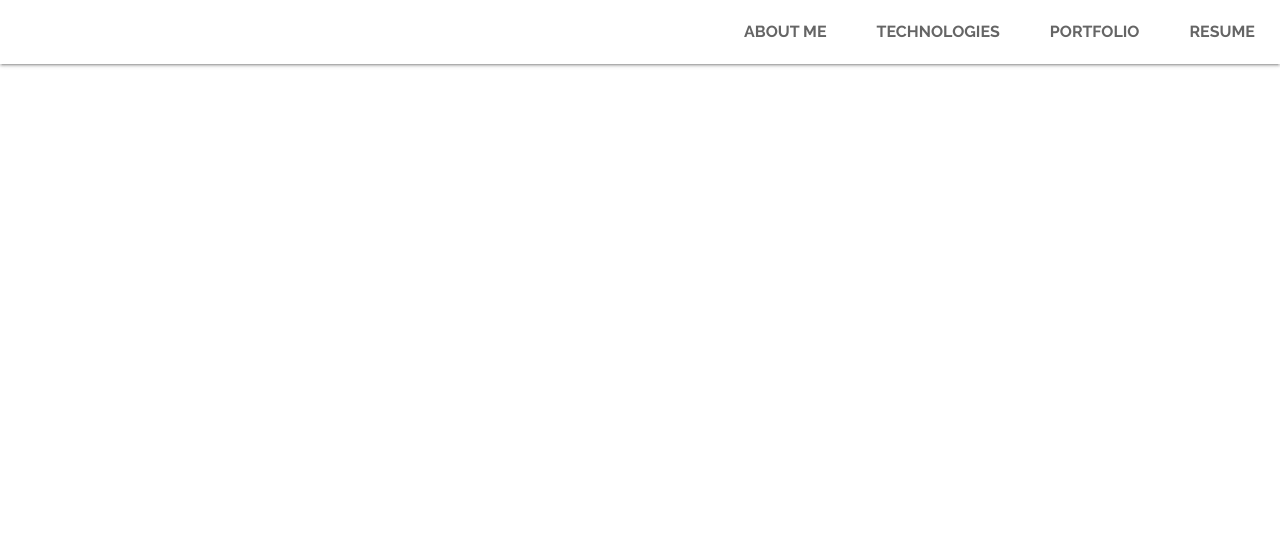
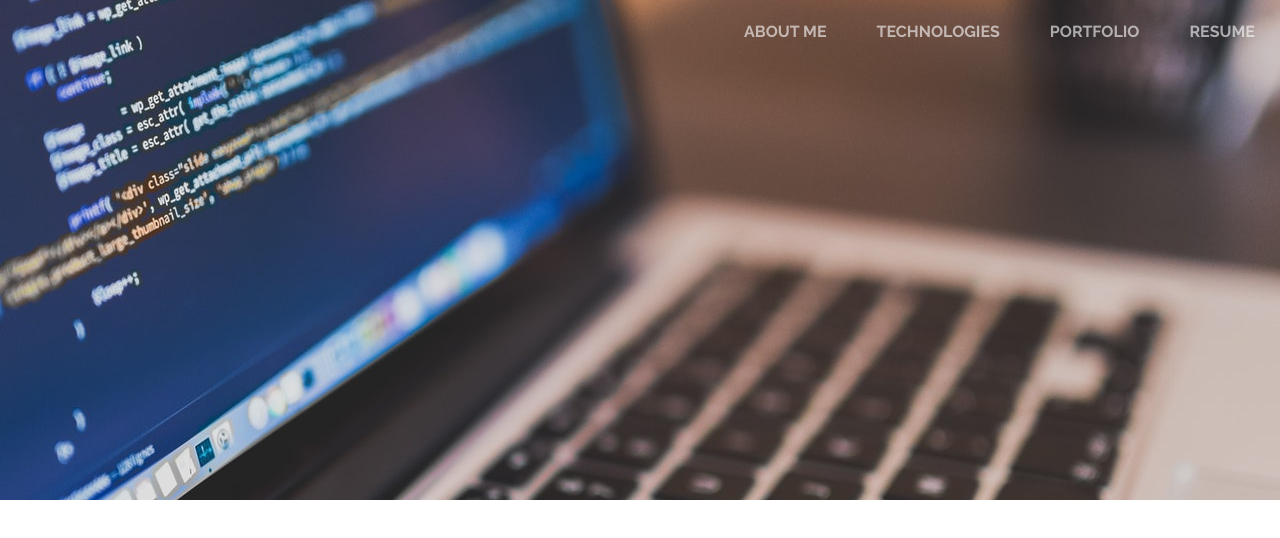
Before and after one commit to MrBurgo/mrburgo.github.io, a plain HTML site: page index.html in a window 1280 px wide. Drawn offline with nearby package versions, Linux system fonts and the light colour scheme.

Commit message:
Made a few small tweaks to css and html. Added temp image for background placeholder

```diff
--- a/index.html
+++ b/index.html
@@ -14,10 +14,9 @@
 <body>
 
   <div class="parallax-container">
-    <div class="parallax"><img src=""></div>
+    <div class="parallax"><img src="./assets/computer.jpg"></div>
     <nav class="transparent">
       <div class="nav-wrapper">
-        <a href="#" class="brand-logo">Logo</a>
         <ul id="nav-mobile" class="right hide-on-med-and-down">
           <li><a href="" class="nav-link">About Me</a></li>
           <li><a href="" class="nav-link">Technologies</a></li>
--- a/javascript/app.js
+++ b/javascript/app.js
@@ -1,3 +1,8 @@
+document.addEventListener('DOMContentLoaded', function() {
+    let elems = document.querySelectorAll('.parallax')
+    let instances = M.Parallax.init(elems, options)
+  });
+
 $(document).ready(() => {
-
+  $('.parallax').parallax()
 })
--- a/styles/style.css
+++ b/styles/style.css
@@ -1,5 +1,9 @@
+.transparent {
+  box-shadow: none;
+}
+
 .nav-link {
-  color: black;
+  color: white;
   font-size: 16px;
   margin: 0px 10px;
   opacity: 0.6;
@@ -9,12 +13,8 @@
   text-transform: uppercase;
 }
 
-/* nav ul a:hover {
-  background-color: transparent;
-} */
-
 .nav-link:hover {
-  color: black;
+  color: white;
   opacity: 1.0;
   transition: 0.6s;
   background-color: transparent;
```
Also changed, not shown: assets/computer.jpg (added).
